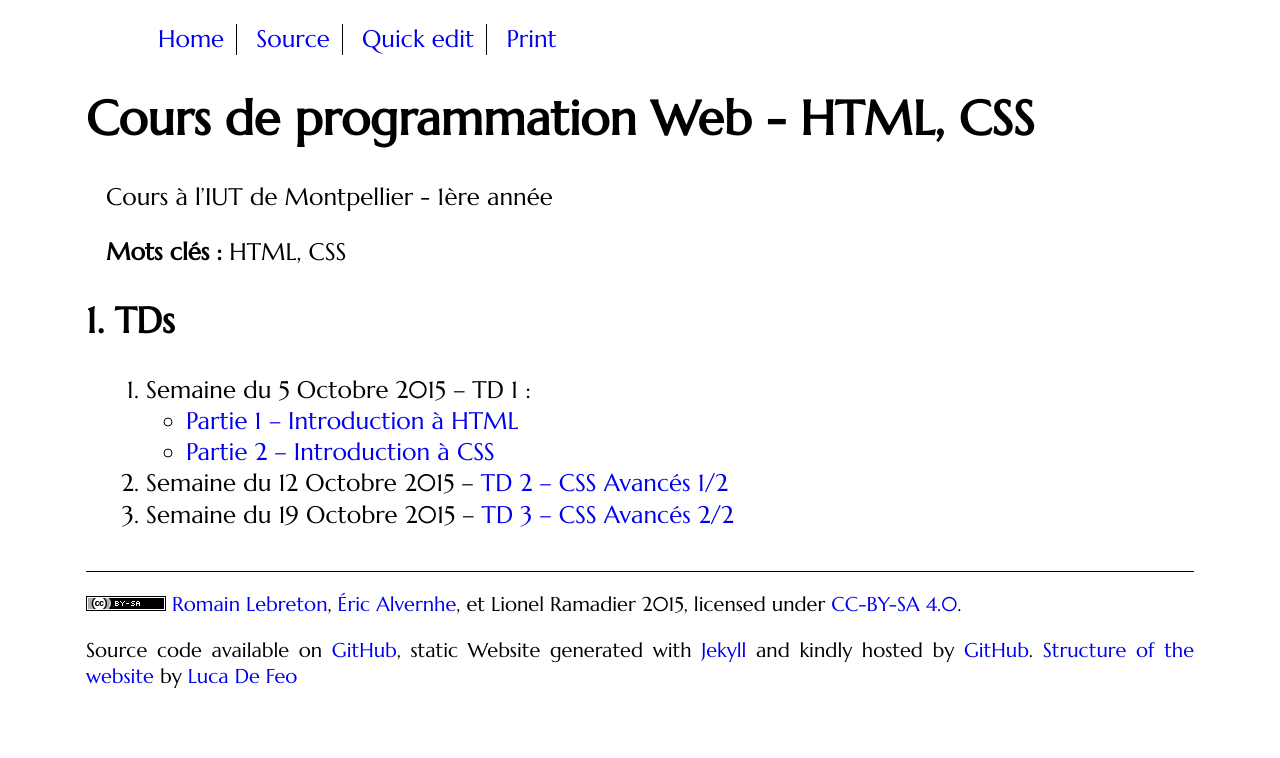
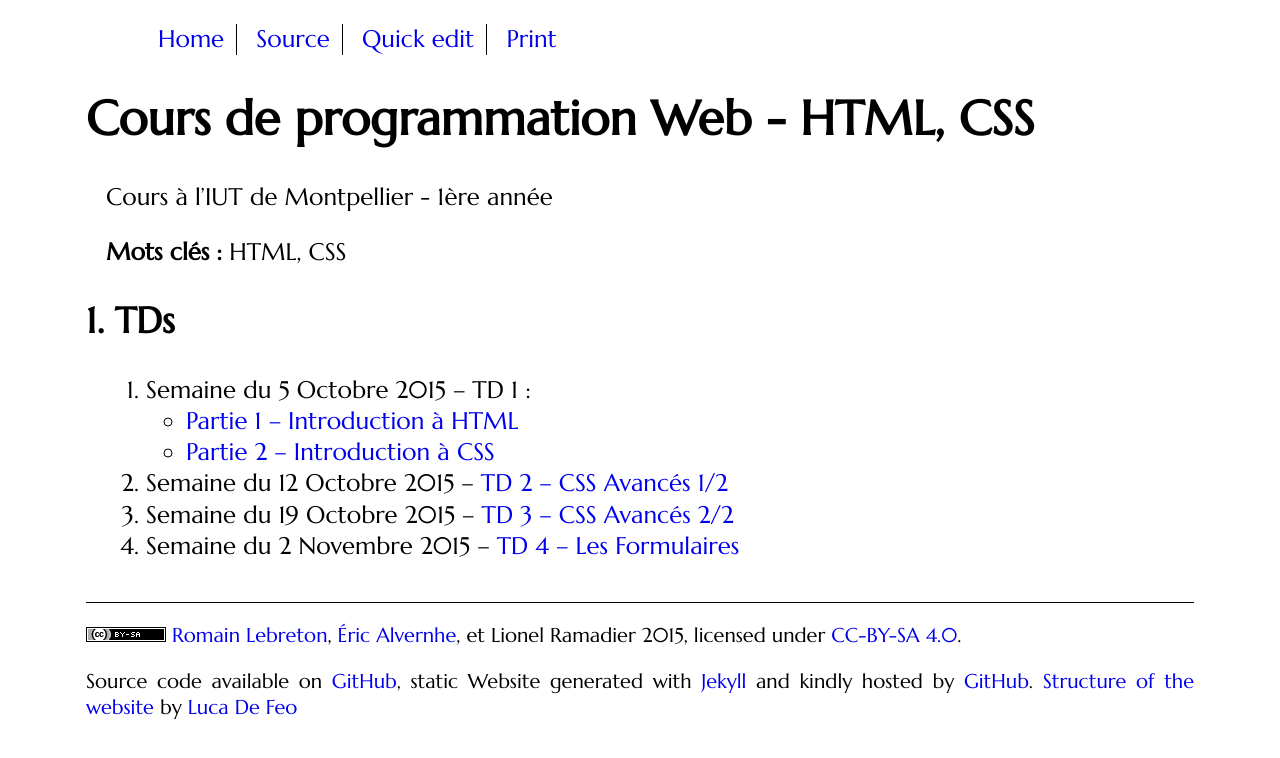
Before and after one commit to romainlebreton/R1.02-DeveloppementInterfacesWeb, a Jekyll site: the page built from index.md, in a window 1280 px wide. Shown: the top 758 px of the page. Built offline with Jekyll 4.4.1, drawn with Linux system fonts in a browser that asks for light colours; some web fonts are replaced; comment, search, counter and statistics services are not loaded.

Commit message:
update summary

```diff
--- a/index.md
+++ b/index.md
@@ -13,5 +13,6 @@ Cours à l'IUT de Montpellier - 1ère année
 1. Semaine du 5 Octobre 2015 -- TD 1 :
    * [Partie 1 -- Introduction à HTML](tutorials/tutorial1_1.html)
    * [Partie 2 -- Introduction à CSS](tutorials/tutorial1_2.html)
-2. Semaine du 12 Octobre 2015 -- [TD 2 -- CSS Avancés 1/2](tutorials/tutorial2.html)
-2. Semaine du 19 Octobre 2015 -- [TD 3 -- CSS Avancés 2/2](tutorials/tutorial3.html)
+1. Semaine du 12 Octobre 2015 -- [TD 2 -- CSS Avancés 1/2](tutorials/tutorial2.html)
+1. Semaine du 19 Octobre 2015 -- [TD 3 -- CSS Avancés 2/2](tutorials/tutorial3.html)
+1. Semaine du 2 Novembre 2015 -- [TD 4 -- Les Formulaires  ](tutorials/tutorial4.html)
```
